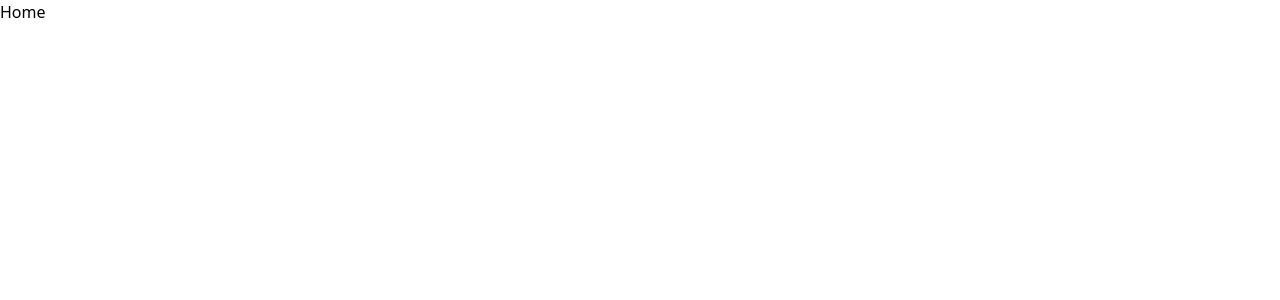
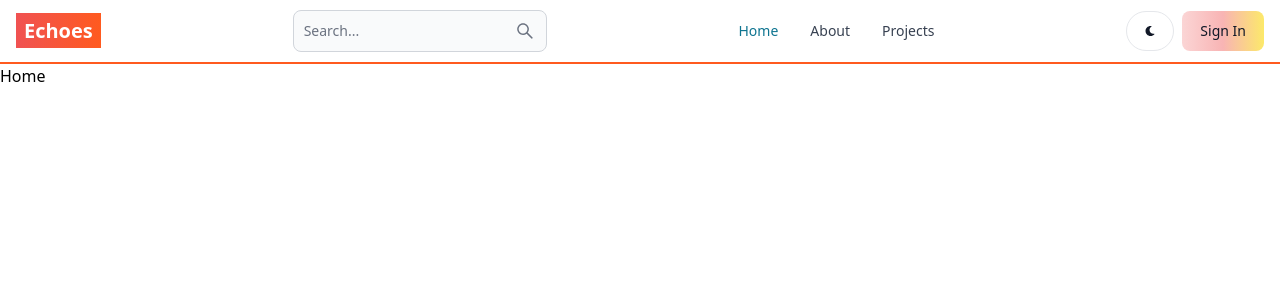
Before and after one commit to Atharv-Sathe/Echoes, a React (Vite) app in the folder client/: page / in a window 1280 px wide. Shown: the top 300 px of the page. Built offline with nearby package versions, Linux system fonts and the light colour scheme.

Commit message:
Add Header component and update routing with new dependencies

```diff
--- a/client/package.json
+++ b/client/package.json
@@ -11,8 +11,11 @@
   },
   "dependencies": {
     "-": "^0.0.1",
+    "flowbite-react": "^0.10.2",
+    "lucide-react": "^0.468.0",
     "react": "^18.3.1",
     "react-dom": "^18.3.1",
+    "react-icons": "^5.4.0",
     "react-router-dom": "^7.0.2"
   },
   "devDependencies": {
--- a/client/src/App.jsx
+++ b/client/src/App.jsx
@@ -5,9 +5,12 @@ import SignIn from "./pages/SignIn";
 import SignUp from "./pages/SignUp";
 import Projects from "./pages/Projects";
 import Dashboard from "./pages/Dashboard";
+import Header from "./components/Header";
 
 export default function App() {
-  return <BrowserRouter>
+  return (
+    <BrowserRouter>
+      <Header />
       <Routes>
         <Route path="/" element={<Home />} />
         <Route path="/about" element={<About />} />
@@ -16,5 +19,6 @@ export default function App() {
         <Route path="/projects" element={<Projects />} />
         <Route path="/dashboard" element={<Dashboard />} />
       </Routes>
-  </BrowserRouter>;
+    </BrowserRouter>
+  );
 }
--- /dev/null
+++ b/client/src/components/Header.jsx
@@ -0,0 +1,51 @@
+import { Button, Navbar, TextInput } from "flowbite-react";
+import { AiOutlineSearch } from "react-icons/ai";
+import { FaMoon } from "react-icons/fa";
+import { Link, useLocation } from "react-router-dom";
+
+export default function Header() {
+    const path = useLocation().pathname;
+  return (
+    <Navbar className="border-b-orange-500 border-b-2">
+      <Link
+        to="/"
+        className="self-center whitespace-nowrap text-sm sm:text-xl font-semibold dark:text-white"
+      >
+        <span className="px-2 py-1 bg-gradient-to-r from-red-500 to-orange-500 text-white">
+          Echoes
+        </span>
+      </Link>
+      <form>
+        <TextInput
+          type="text"
+          placeholder="Search..."
+          rightIcon={AiOutlineSearch}
+          className="hidden md:inline"
+        />
+      </form>
+      <Button className="w-12 h-10 md:hidden" color="gray" pill>
+        <AiOutlineSearch />
+      </Button>
+      <div className="flex gap-2 md:order-2">
+        <Button className="w-12 h-10 hidden sm:inline" color="gray" pill>
+          <FaMoon />
+        </Button>
+        <Link to="/sign-in">
+          <Button gradientDuoTone="redToYellow">Sign In</Button>
+        </Link>
+        <Navbar.Toggle />
+      </div>
+      <Navbar.Collapse>
+        <Navbar.Link active={path === "/"} as={"div"}>
+          <Link to="/">Home</Link>
+        </Navbar.Link>
+        <Navbar.Link active={path === "/about"} as={"div"}>
+          <Link to="/about">About</Link>
+        </Navbar.Link>
+        <Navbar.Link active={path === "/projects"} as={"div"}>
+          <Link to="/projects">Projects</Link>
+        </Navbar.Link>
+      </Navbar.Collapse>
+    </Navbar>
+  );
+}
--- a/client/tailwind.config.js
+++ b/client/tailwind.config.js
@@ -1,11 +1,12 @@
+import flowbite from "flowbite-react/tailwind";
+
 /** @type {import('tailwindcss').Config} */
 export default {
-  content: [
-	"./index.html",
-	"./src/**/*.{js,ts,jsx,tsx}",
-  ],
+  content: ["./index.html", "./src/**/*.{js,ts,jsx,tsx}", flowbite.content(),],
   theme: {
     extend: {},
   },
-  plugins: [],
-}
+  plugins: [
+    flowbite.plugin(),
+  ],
+};
```
Also changed, not shown: 1 other file (tests, documents, lock files or other folders).
